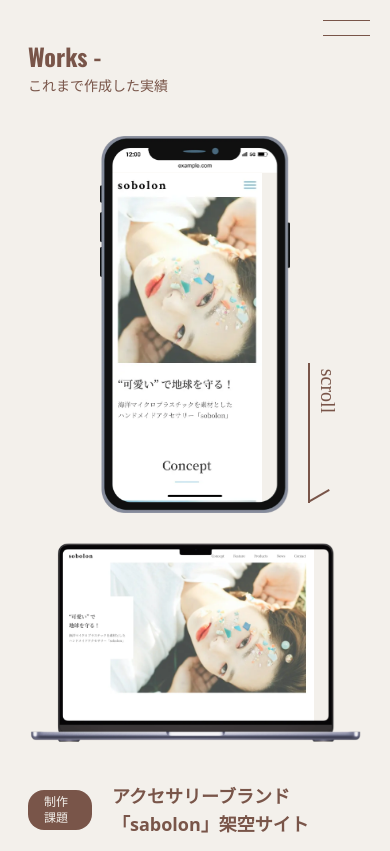
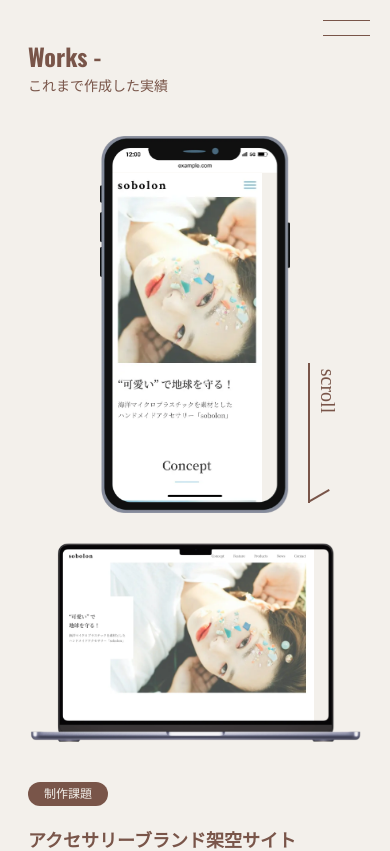
Before and after one commit to Naoya-0213/My-Portfolio-site-_ver.2, a Next.js app: page /work/sabolon in a window 390 px wide. Shown: the top 851 px of the page. Built offline with nearby package versions, Linux system fonts and the light colour scheme.

Commit message:
調整_20251020_02-41

```diff
--- a/src/app/(naoya-portfolio)/work/components/WorkSectionCard.tsx
+++ b/src/app/(naoya-portfolio)/work/components/WorkSectionCard.tsx
@@ -61,9 +61,9 @@ const WorkSectionCard = ({ data }: WorkSectionCardProps) => {
 
         <article className="pb-8 sm:p-8">
           {/* タイトル */}
-          <header className="fade_in_up pc:mb-10 m-auto mb-5 flex max-w-2xl items-center gap-5 max-[350px]:flex-col max-[350px]:items-start max-[350px]:gap-2">
+          <header className="fade_in_up pc:mb-10 m-auto mb-5 flex max-w-2xl flex-col gap-5 max-[350px]:items-start max-[350px]:gap-2 sm:flex-row sm:items-center">
             {badge && (
-              <span className="h-fit w-fit rounded-2xl bg-[#795549] px-4 py-1 text-xs text-[#f3f0eb]">
+              <span className="h-fit w-fit min-w-20 rounded-2xl bg-[#795549] px-4 py-1 text-xs text-[#f3f0eb]">
                 {badge}
               </span>
             )}
--- a/src/const/work/sabolonContents.ts
+++ b/src/const/work/sabolonContents.ts
@@ -2,7 +2,7 @@ import type { WorkContentsData } from "@/const/work/types/types";
 
 export const sabolonContents: WorkContentsData = {
   id: "oha",
-  title: "アクセサリーブランド「sabolon」架空サイト",
+  title: "アクセサリーブランド架空サイト",
   badge: "制作課題",
   img: {
     sp: "/img/section_work/sabolon/sabolon__sp-design.png",
```
